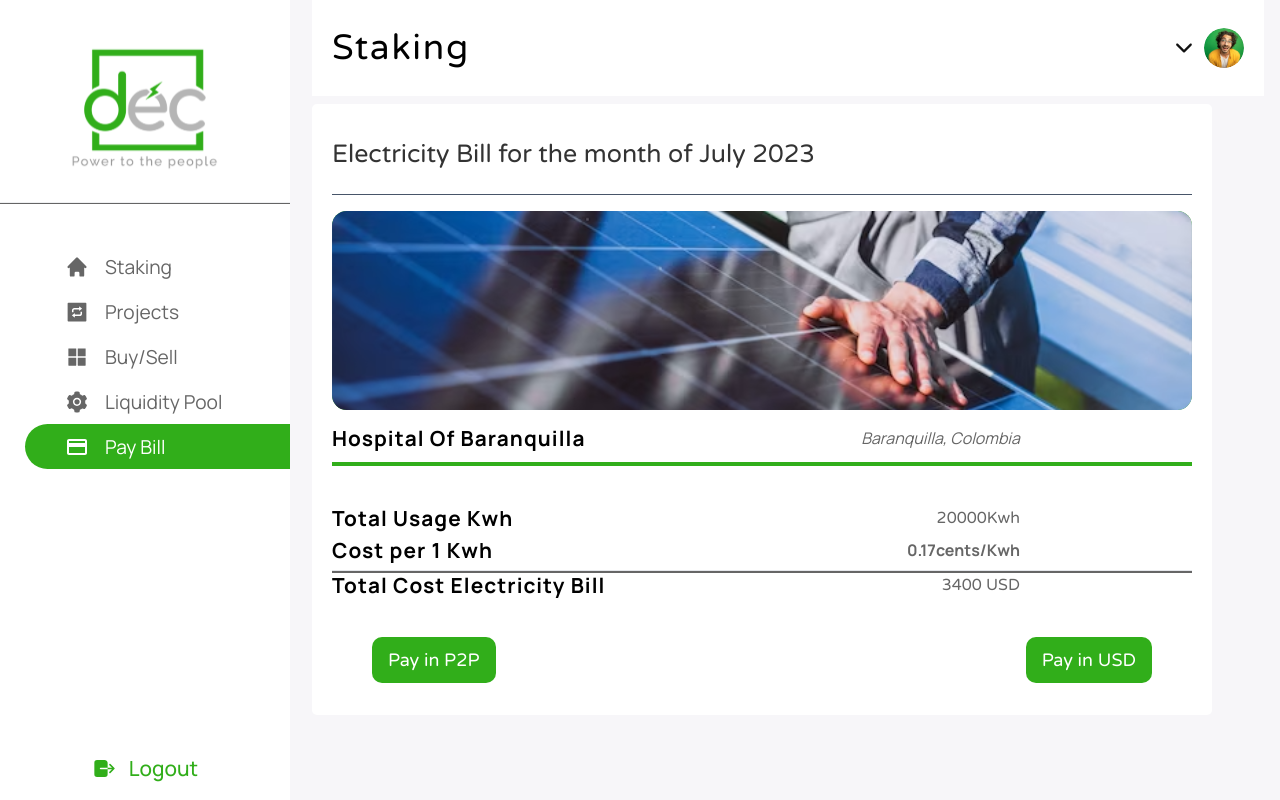
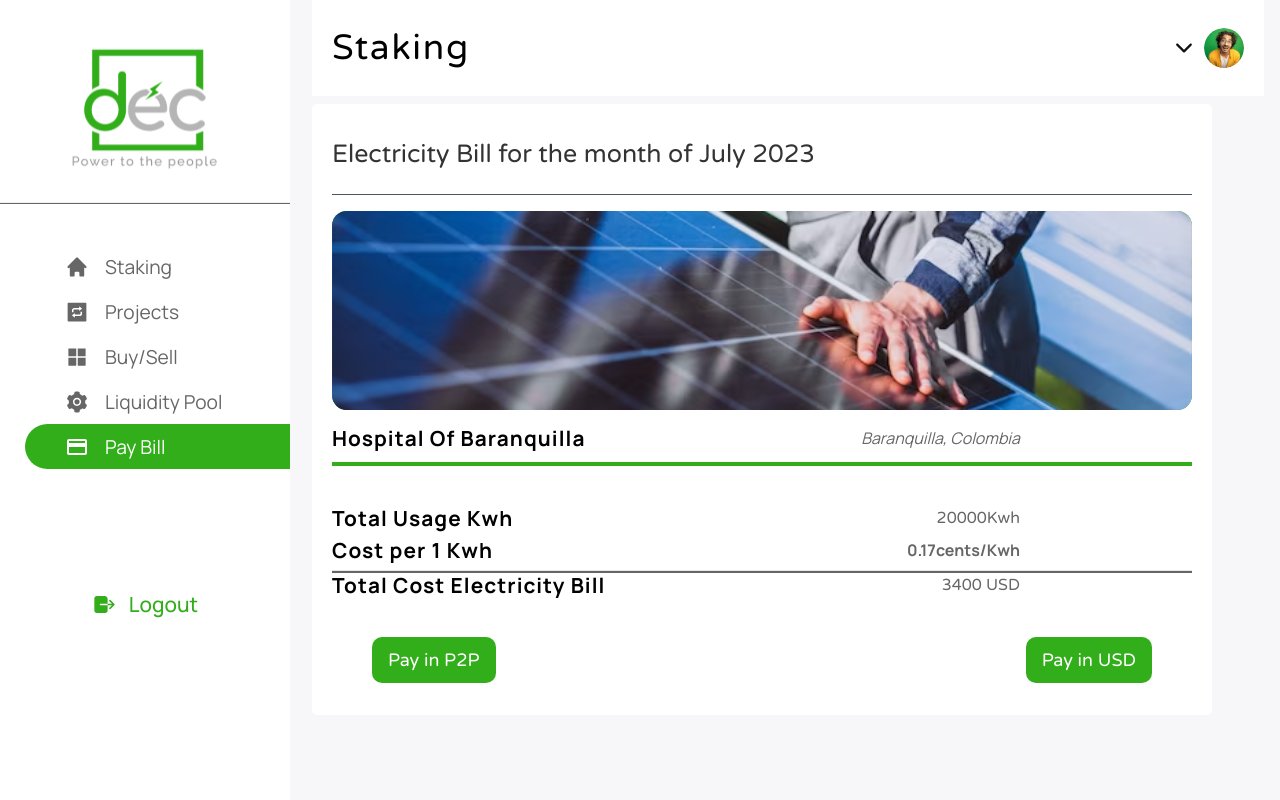
Before and after one commit to tarifalhasan/decsolar-energy-web, a Next.js app: page /pay-billing in a window 1280 px wide. Built offline with nearby package versions, Linux system fonts and the light colour scheme.

Commit message:
sidebar add

```diff
--- a/src/components/layout/Sidebar.jsx
+++ b/src/components/layout/Sidebar.jsx
@@ -8,8 +8,8 @@ const Sidebar = () => {
   const router = useRouter();
 
   return (
-    <div className="h-full py-4  lg:flex flex-col justify-between	fixed w-[290px] bg-skin-white">
-      <div>
+    <div className="h-full py-4   lg:flex flex-col justify-between	fixed w-[290px] bg-skin-white">
+      <div className="">
         <div className="sidebar-header flex items-center justify-center">
           <div className="">
             <Link href="/">
@@ -40,8 +40,7 @@ const Sidebar = () => {
             ))}
           </div>
         </div>
-      </div>
-      <div className="flex  mt-4 items-center justify-center gap-3">
+        <div className="flex  mt-20 top-[90%] items-center justify-center gap-3">
           <IoLogOut size={25} className="text-skin-green" />
           <Link
             href={'logout'}
@@ -51,6 +50,7 @@ const Sidebar = () => {
           </Link>
         </div>
       </div>
+    </div>
   );
 };
 
```
Lines whose indentation alone changed are shown as unchanged.
